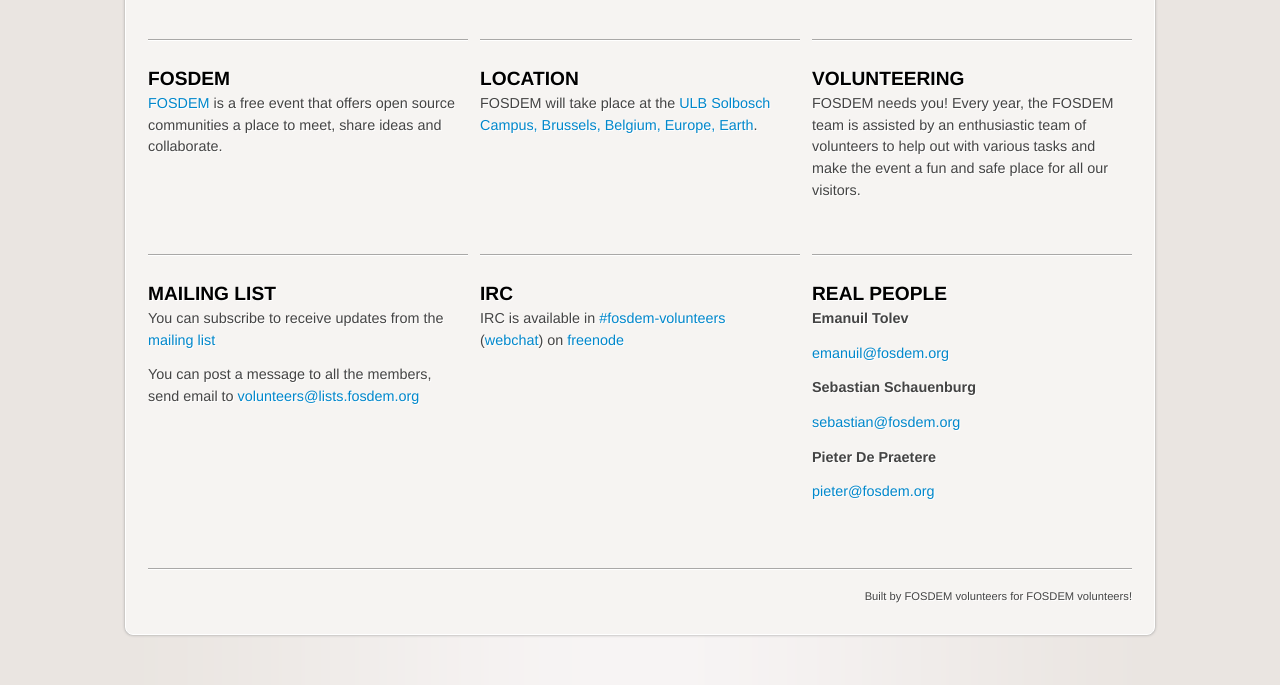
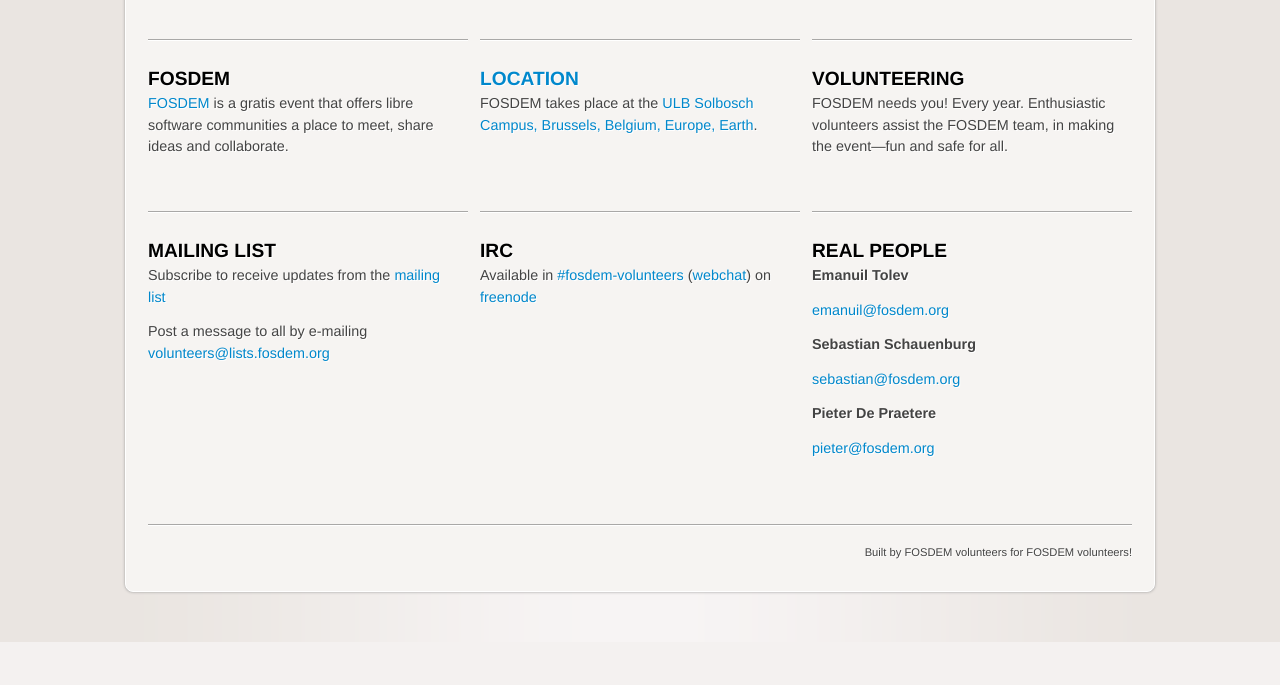
Before and after one commit to FOSDEM/volunteers, a Django app: page / in a window 1280 px wide. Shown: the part 432-1117 px from the top of the page. After the commit the page ends 1074 px from the top, so only its background shows below. Run offline with Django 3.2, Linux system fonts and the light colour scheme; parts of the project's set-up code (start-up, migrations or seed data) failed here and were passed over; some web fonts are replaced.

Commit message:
Volunteer landing page reworked

```diff
--- a/volunteers/templates/static/promo.html
+++ b/volunteers/templates/static/promo.html
@@ -3,38 +3,38 @@
 <div id="intro">
     <h2 class="intro"><span>FOSDEM</span><br/>Volunteering</h2>
 
-    <p class="intro">This is a site that brings all the volunteers together.
-    Find all the cool tasks that you are interested in.</p>
+    <p class="intro">This site brings all volunteers together.
+    Find cool tasks you are interested in.</p>
 
-    <p id="xtra-info">Problems? For bugs you can report an issue at
-    <a href="https://github.com/FOSDEM/volunteers/issues">Github</a>.</p>
+    <p id="xtra-info">Problems? Fix or report bugs as issues at
+    <a href="https://github.com/FOSDEM/volunteers/issues">GitHub</a>.</p>
 </div><!-- /intro-->
 
 <ul class="features">
     <li><h3>FOSDEM</h3>
-        <p><a href="https://www.fosdem.org">FOSDEM</a> is a free event that offers open source
+        <p><a href="https://www.fosdem.org">FOSDEM</a> is a gratis event that offers libre software
         communities a place to meet, share ideas and collaborate.</p>
     </li>
 
-    <li><h3>Location</h3>
-        <p>FOSDEM will take place at the<a href="https://fosdem.org/practical/transportation/">
+    <li><h3><a href="https://www.openstreetmap.org/way/30358555#map=15/50.8207/4.3966">Location</a></h3>
+        <p>FOSDEM takes place at the<a href="https://fosdem.org/practical/transportation/">
         ULB Solbosch Campus, Brussels, Belgium, Europe, Earth</a>.</p>
     </li>
 
     <li><h3>Volunteering</h3>
-        <p>FOSDEM needs you! Every year, the FOSDEM team is assisted by an enthusiastic team of volunteers
-        to help out with various tasks and make the event a fun and safe place for all our visitors.</p>
+        <p>FOSDEM needs you! Every year. Enthusiastic volunteers assist the FOSDEM team,
+        in making the event—fun and safe for all.</p>
     </li>
 </ul>
 
 <ul class="features">
     <li><h3>Mailing List</h3>
-			<p>You can subscribe to receive updates from the <a href="https://lists.fosdem.org/listinfo/volunteers">mailing list</a></p>
-			<p>You can post a message to all the members, send email to <a href="mailto:volunteers@lists.fosdem.org">volunteers@lists.fosdem.org</a></p>
+			<p>Subscribe to receive updates from the <a href="https://lists.fosdem.org/listinfo/volunteers">mailing list</a></p>
+			<p>Post a message to all by e-mailing <a href="mailto:volunteers@lists.fosdem.org">volunteers@lists.fosdem.org</a></p>
     </li>
 
     <li><h3>IRC</h3>
-        <p>IRC is available in <a href="irc://chat.freenode.net/fosdem-volunteers">#fosdem-volunteers</a> (<a href="http://webchat.freenode.net/?channels=fosdem-volunteers">webchat</a>) on <a href="http://freenode.net/">freenode</a></p>
+        <p>Available in <a href="irc://chat.freenode.net/fosdem-volunteers">#fosdem-volunteers</a> (<a href="https://webchat.freenode.net/?channels=fosdem-volunteers">webchat</a>) on <a href="https://freenode.net/">freenode</a></p>
     </li>
 
     <li><h3>Real People</h3>
```
